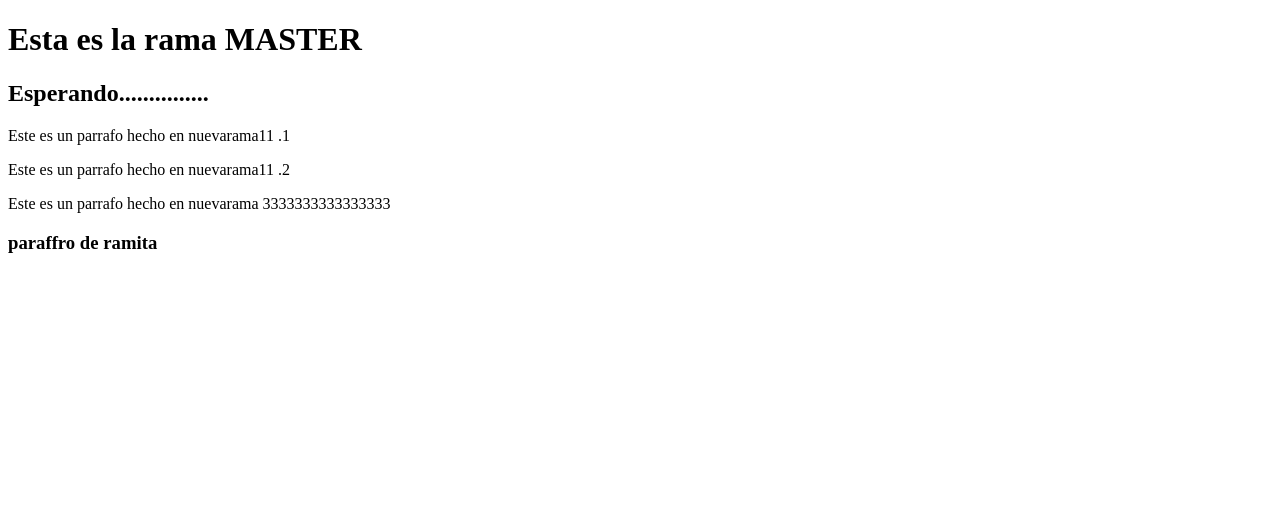
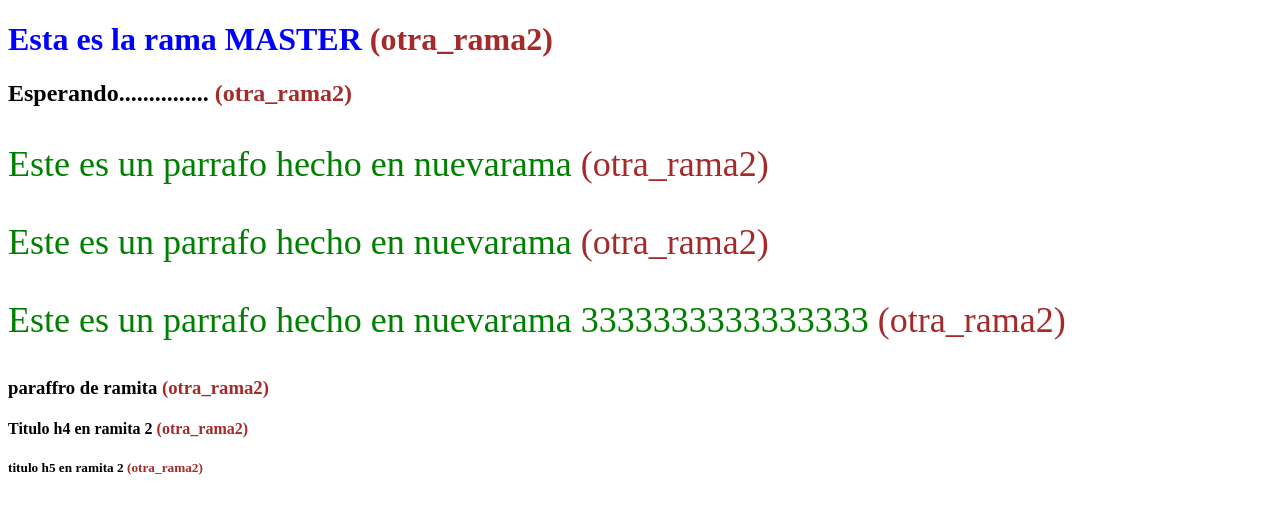
Before and after one commit to AndresRodriguez00/JavaScript, a plain HTML site: page index.html in a window 1280 px wide. Drawn offline with Linux system fonts and the light colour scheme.

Commit message:
cambio color textos

```diff
--- a/index.html
+++ b/index.html
@@ -4,14 +4,17 @@
     <meta charset="UTF-8">
     <meta name="viewport" content="width=device-width, initial-scale=1.0">
     <title>Document</title>
+    <link rel="stylesheet" href="./style.css">
 </head>
 <body>
-    <h1>Esta es la rama MASTER</h1>
-    <h2>Esperando...............</h2>
-    <p>Este es un parrafo hecho en nuevarama11 .1</p>
-    <p>Este es un parrafo hecho en nuevarama11 .2</p>
-    <p>Este es un parrafo hecho en nuevarama 3333333333333333</p>
-    <h3>paraffro de ramita</h3>
+    <h1>Esta es la rama MASTER <span>(otra_rama2)</span> </h1>
+    <h2>Esperando............... <span>(otra_rama2)</span></h2>
+    <p>Este es un parrafo hecho en nuevarama <span>(otra_rama2)</span> </p>
+    <p>Este es un parrafo hecho en nuevarama <span>(otra_rama2)</span> </p>
+    <p class="33">Este es un parrafo hecho en nuevarama 3333333333333333 <span>(otra_rama2)</span> </p>
+    <h3>paraffro de ramita <span>(otra_rama2)</span></h3>
+    <h4>Titulo h4 en ramita 2 <span>(otra_rama2)</span></h4>
+    <h5> titulo h5 en ramita 2 <span>(otra_rama2)</span></h5>
 
     <script src="./curso.js">
     </script>
--- /dev/null
+++ b/style.css
@@ -0,0 +1,14 @@
+
+
+h1 {
+    color: blue;
+}
+
+p {
+    color: green;
+    font-size: 36px;
+}
+
+span {
+    color: brown;
+}
```
